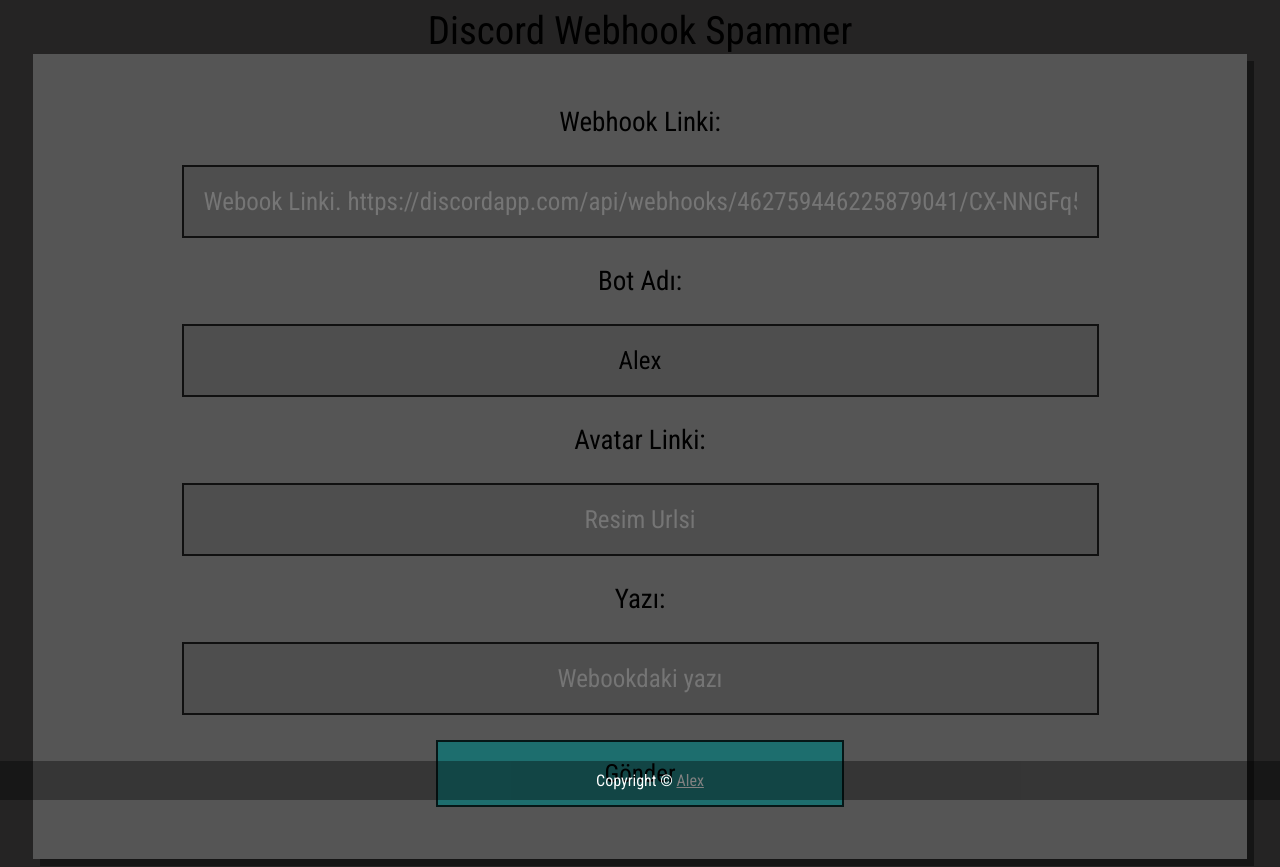
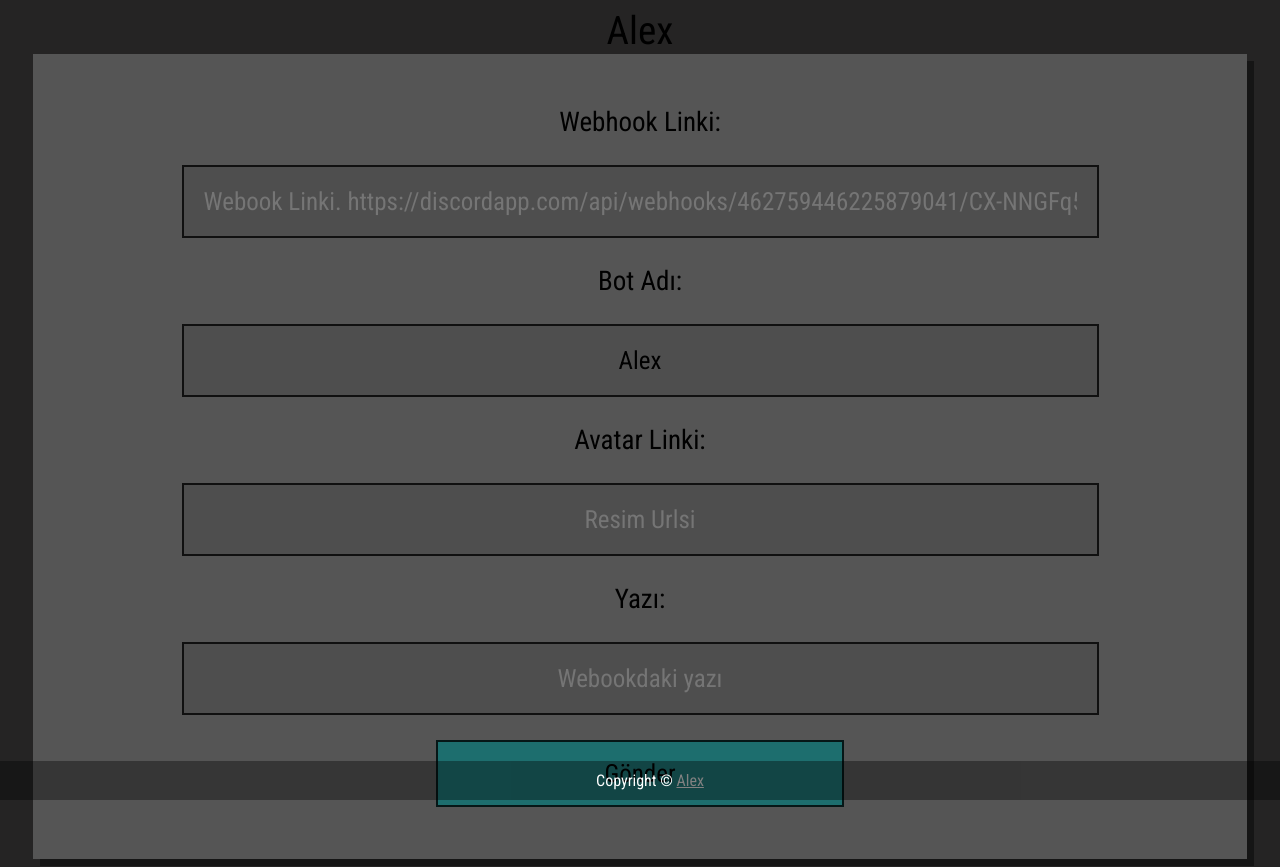
Before and after one commit to Alexbabapro/alexinspammeri, a plain HTML site: page index.html in a window 1280 px wide. Drawn offline with Linux system fonts and the light colour scheme.

Commit message:
Update index.html

```diff
--- a/index.html
+++ b/index.html
@@ -13,7 +13,7 @@
   <body>
 
     <div id="header">
-      <h>Discord Webhook Spammer</h>
+      <h>Alex</h>
     </div>
     <div id="container">
       <div class="center-align">
```
